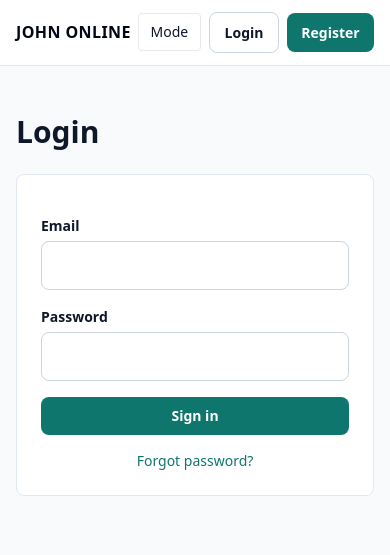
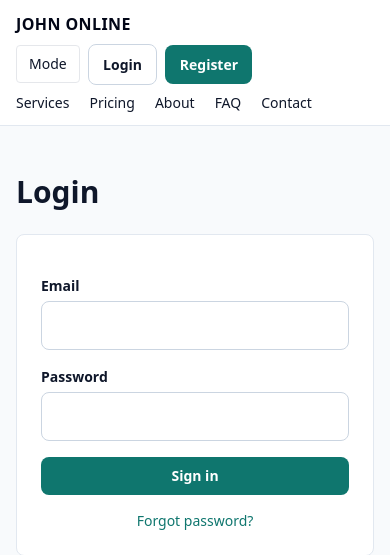
Before and after one commit to johncharlessarwi-dot/solid, a Flask app: a page that uses app/templates/base.html in a window 390 px wide. Shown: the top 555 px of the page. Run offline with Flask 3, Linux system fonts and the light colour scheme; some libraries are stand-ins or nearby versions.

Commit message:
fix(nav): keep service pages visible below the desktop breakpoint

```diff
--- a/app/templates/base.html
+++ b/app/templates/base.html
@@ -11,9 +11,9 @@
 </head>
 <body class="bg-slate-50 text-slate-900 dark:bg-zinc-950 dark:text-zinc-100">
   <nav class="sticky top-0 z-30 border-b border-slate-200 bg-white/95 backdrop-blur dark:border-zinc-800 dark:bg-zinc-950/95">
-    <div class="mx-auto flex max-w-7xl items-center justify-between px-4 py-3">
+    <div class="mx-auto flex max-w-7xl flex-wrap items-center justify-between gap-2 px-4 py-3">
       <a href="{{ url_for('main.home') }}" class="font-black tracking-wide text-slate-950 dark:text-white">JOHN ONLINE</a>
-      <div class="hidden items-center gap-5 text-sm md:flex">
+      <div class="order-last flex w-full flex-wrap items-center gap-x-5 gap-y-2 text-sm lg:order-none lg:w-auto">
         <a href="{{ url_for('services.index') }}">Services</a>
         <a href="{{ url_for('main.pricing') }}">Pricing</a>
         <a href="{{ url_for('main.about') }}">About</a>
```
